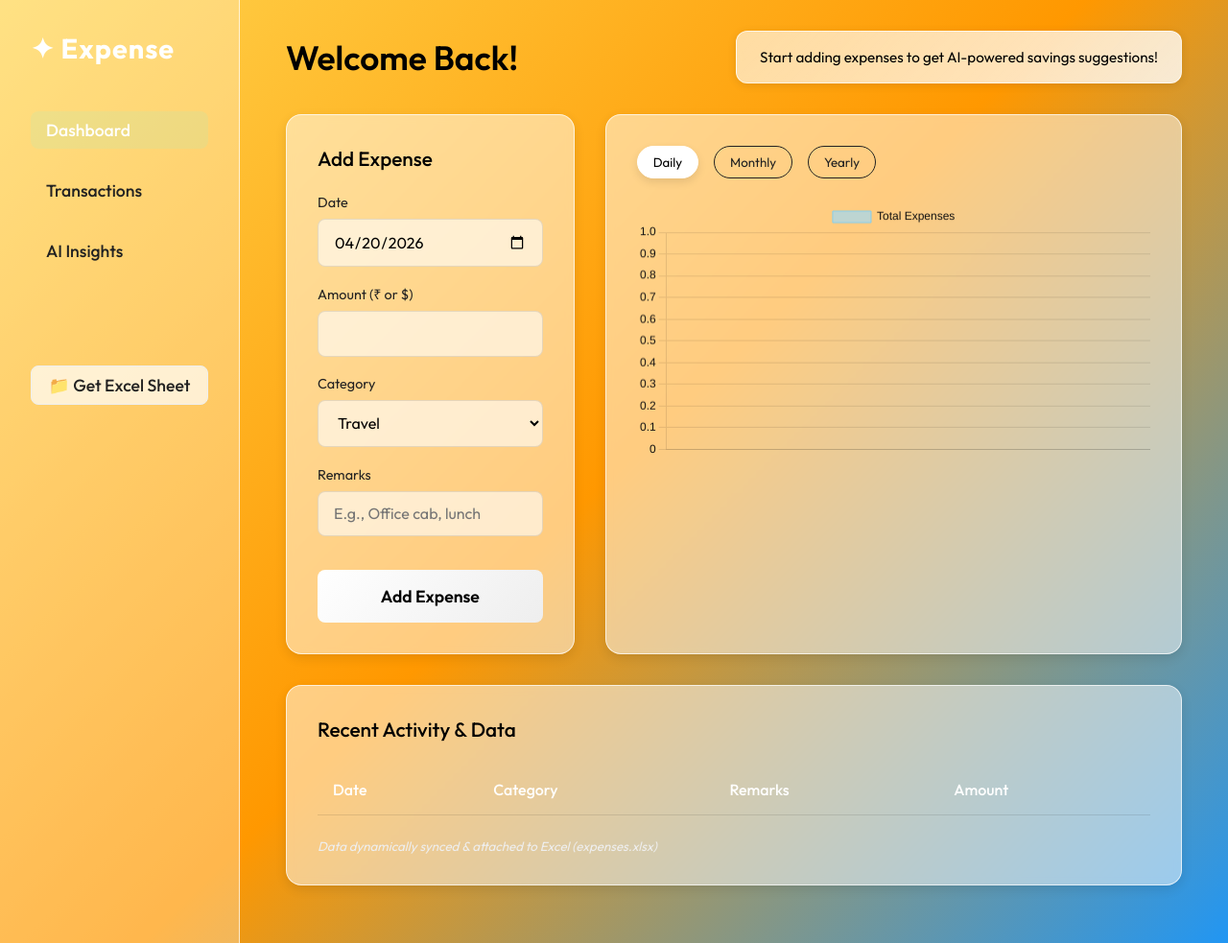
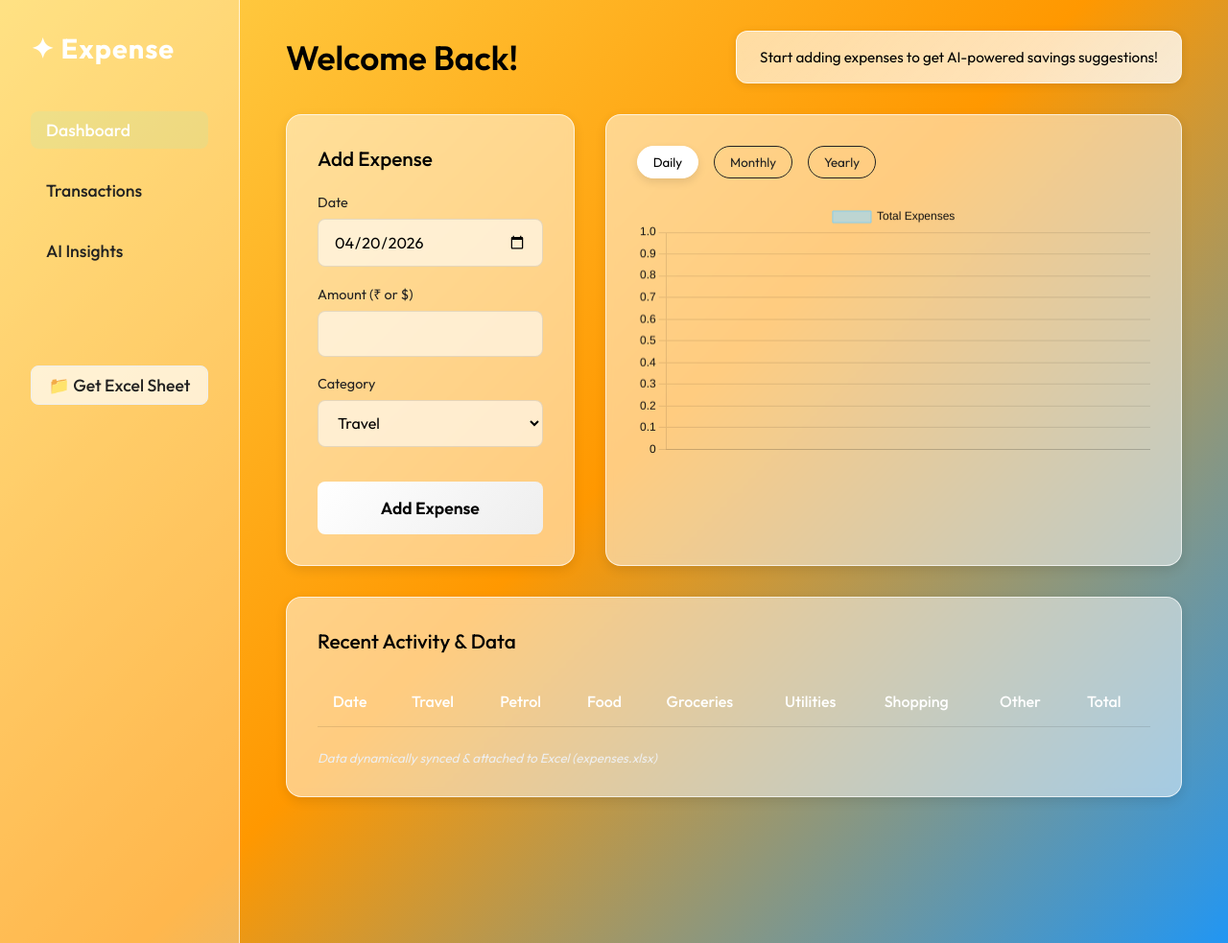
Before and after one commit to Manas-H13/Savings, a Flask app: page / in a window 1280 px wide. Shown: the whole page at 96% size. Run offline with Flask 3, Linux system fonts and the light colour scheme; data that the repository does not hold is empty.

Commit message:
Completely rewrite Excel and table formatting for Date/Category/Total matrix structure

```diff
--- a/app.py
+++ b/app.py
@@ -1,18 +1,91 @@
 from flask import Flask, render_template, request, jsonify, send_file
-import pandas as pd
 import os
 import random
 from datetime import datetime
+import openpyxl
+from openpyxl.styles import Font
 
 app = Flask(__name__)
 app.config['SEND_FILE_MAX_AGE_DEFAULT'] = 0
 
 EXCEL_FILE = 'expenses.xlsx'
+CATEGORIES = ['Travel', 'Petrol', 'Food', 'Groceries', 'Utilities', 'Shopping', 'Other']
+COLUMNS = ['Date'] + CATEGORIES + ['Total']
 
-def init_excel():
-    if not os.path.exists(EXCEL_FILE):
-        df = pd.DataFrame(columns=['Date', 'Amount', 'Category', 'Remarks'])
-        df.to_excel(EXCEL_FILE, index=False)
+def read_from_excel():
+    if not os.path.exists(EXCEL_FILE): return {}
+    wb = openpyxl.load_workbook(EXCEL_FILE, data_only=True)
+    ws = wb.active
+
+    data = {}
+    header_found = False
+    col_map = {}
+
+    for row_cells in ws.iter_rows(values_only=True):
+        if not header_found:
+            if row_cells and row_cells[0] == 'Date':
+                header_found = True
+                col_map = {col: i for i, col in enumerate(row_cells) if col}
+            continue
+
+        if not row_cells or not row_cells[0]: continue
+        date_val = str(row_cells[0]).strip()
+
+        try:
+            d = datetime.strptime(date_val, "%Y-%m-%d")
+        except ValueError:
+            continue
+
+        if date_val not in data:
+            data[date_val] = {cat: 0.0 for cat in CATEGORIES}
+
+        for cat in CATEGORIES:
+            idx = col_map.get(cat)
+            if idx is not None and idx < len(row_cells):
+                val = row_cells[idx]
+                if val:
+                    try:
+                        data[date_val][cat] += float(val)
+                    except: pass
+
+    return data
+
+def write_to_excel(data):
+    wb = openpyxl.Workbook()
+    ws = wb.active
+    ws.title = "Expenses"
+
+    sorted_dates = sorted(data.keys())
+    current_month = None
+
+    ws.append(COLUMNS)
+    for cell in ws[1]:
+        cell.font = Font(bold=True)
+
+    for date_val in sorted_dates:
+        d = datetime.strptime(date_val, "%Y-%m-%d")
+        month_label = d.strftime("%B %Y")
+
+        if month_label != current_month:
+            if current_month is not None:
+                ws.append([]) # space
+            ws.append([month_label])
+            ws.cell(row=ws.max_row, column=1).font = Font(bold=True, size=14, color="0000FF")
+            current_month = month_label
+
+        row = [date_val]
+        total = 0.0
+        for cat in CATEGORIES:
+            amt = data[date_val].get(cat, 0.0)
+            row.append(amt if amt > 0 else "")
+            total += amt
+        row.append(total)
+        ws.append(row)
+
+    wb.save(EXCEL_FILE)
+
+if not os.path.exists(EXCEL_FILE):
+    write_to_excel({})
 
 @app.route('/')
 def index():
@@ -25,40 +98,56 @@ def download_excel():
 @app.route('/api/expenses', methods=['GET', 'POST'])
 def handle_expenses():
     if request.method == 'POST':
-        data = request.json
-        date = data.get('date', datetime.today().strftime('%Y-%m-%d'))
-        amount = float(data.get('amount', 0))
-        category = data.get('category', 'Other')
-        remarks = data.get('remarks', '')
+        req_data = request.json
+        date = req_data.get('date', datetime.today().strftime('%Y-%m-%d'))
+        amount = float(req_data.get('amount', 0))
+        category = req_data.get('category', 'Other')
 
-        # Append to Excel
-        df = pd.read_excel(EXCEL_FILE)
-        new_row = pd.DataFrame([{
-            'Date': date, 'Amount': amount, 'Category': category, 'Remarks': remarks
-        }])
+        data = read_from_excel()
+        if date not in data:
+            data[date] = {cat: 0.0 for cat in CATEGORIES}
 
-        # Ensure we filter out any existing empty/all-NA rows before saving safely
-        df = pd.concat([df, new_row], ignore_index=True)
-        df.to_excel(EXCEL_FILE, index=False)
+        if category in data[date]:
+            data[date][category] += amount
+
+        write_to_excel(data)
         return jsonify({'status': 'success'})
 
     else:
         # GET expenses
-        df = pd.read_excel(EXCEL_FILE)
-        # convert Date to string
-        df['Date'] = df['Date'].astype(str)
-        return df.to_json(orient='records')
+        data = read_from_excel()
+        # format list
+        results = []
+        for d_key, cats in data.items():
+            entry = {'Date': d_key}
+            total = 0
+            for c, a in cats.items():
+                entry[c] = a
+                total += a
+            entry['Total'] = total
+            results.append(entry)
+
+        return jsonify(results)
 
 @app.route('/api/ai-suggestion', methods=['GET'])
 def ai_suggestion():
-    # Analysing data to provide hints.
     try:
-        df = pd.read_excel(EXCEL_FILE)
-        if df.empty:
+        data = read_from_excel()
+        if not data:
             return jsonify({'suggestion': "Start adding expenses to get AI-powered savings suggestions!"})
 
-        top_cat = df.groupby('Category')['Amount'].sum().idxmax()
-        total_spent = df['Amount'].sum()
+        # Calculate totals
+        cat_totals = {cat: 0.0 for cat in CATEGORIES}
+        total_spent = 0.0
+
+        for cats in data.values():
+            for c, a in cats.items():
+                cat_totals[c] += a
+                total_spent += a
+
+        top_cat = max(cat_totals, key=cat_totals.get)
+        if total_spent == 0:
+            return jsonify({'suggestion': "Add an amount greater than 0 to get tips!"})
 
         tips = [
             f"💡 Your highest expense is {top_cat}. Consider setting limits to improve savings.",
@@ -73,5 +162,4 @@ def ai_suggestion():
         return jsonify({'suggestion': f"AI is thinking... Start logging data!"})
 
 if __name__ == '__main__':
-    init_excel()
     app.run(debug=True, port=8080)
--- a/static/script.js
+++ b/static/script.js
@@ -15,20 +15,18 @@ document.addEventListener('DOMContentLoaded', () => {
         const date = document.getElementById('date').value;
         const amount = document.getElementById('amount').value;
         const category = document.getElementById('category').value;
-        const remarks = document.getElementById('remarks').value;
 
         const res = await fetch('/api/expenses', {
             method: 'POST',
             headers: {
                 'Content-Type': 'application/json'
             },
-            body: JSON.stringify({ date, amount, category, remarks })
+            body: JSON.stringify({ date, amount, category })
         });
 
         if (res.ok) {
             // Reset fields
             document.getElementById('amount').value = '';
-            document.getElementById('remarks').value = '';
 
             // Refresh
             fetchData();
@@ -65,9 +63,14 @@ function updateTable() {
         const tr = document.createElement('tr');
         tr.innerHTML = `
             <td>${row.Date}</td>
-            <td>${row.Category}</td>
-            <td>${row.Remarks || '-'}</td>
-            <td><strong>$${parseFloat(row.Amount).toFixed(2)}</strong></td>
+            <td>$${(row.Travel || 0).toFixed(2)}</td>
+            <td>$${(row.Petrol || 0).toFixed(2)}</td>
+            <td>$${(row.Food || 0).toFixed(2)}</td>
+            <td>$${(row.Groceries || 0).toFixed(2)}</td>
+            <td>$${(row.Utilities || 0).toFixed(2)}</td>
+            <td>$${(row.Shopping || 0).toFixed(2)}</td>
+            <td>$${(row.Other || 0).toFixed(2)}</td>
+            <td><strong>$${(row.Total || 0).toFixed(2)}</strong></td>
         `;
         tbody.appendChild(tr);
     });
@@ -103,7 +106,7 @@ function updateChart(viewMode) {
 
         if (key) {
             if (!groupedObj[key]) groupedObj[key] = 0;
-            groupedObj[key] += parseFloat(item.Amount || 0);
+            groupedObj[key] += parseFloat(item.Total || 0);
         }
     });
 
--- a/templates/index.html
+++ b/templates/index.html
@@ -56,10 +56,7 @@
                                 <option>Other</option>
                             </select>
                         </div>
-                        <div class="form-group">
-                            <label>Remarks</label>
-                            <input type="text" id="remarks" placeholder="E.g., Office cab, lunch">
-                        </div>
+
                         <button type="submit" class="btn-primary">Add Expense</button>
                     </form>
                 </div>
@@ -83,9 +80,14 @@
                         <thead>
                             <tr>
                                 <th>Date</th>
-                                <th>Category</th>
-                                <th>Remarks</th>
-                                <th>Amount</th>
+                                <th>Travel</th>
+                                <th>Petrol</th>
+                                <th>Food</th>
+                                <th>Groceries</th>
+                                <th>Utilities</th>
+                                <th>Shopping</th>
+                                <th>Other</th>
+                                <th>Total</th>
                             </tr>
                         </thead>
                         <tbody id="transaction-list">
```
